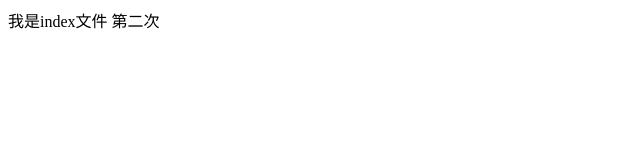
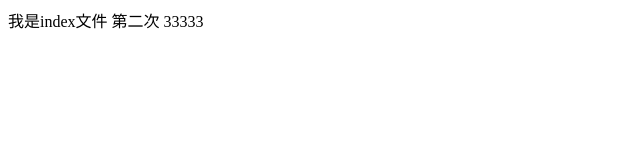
Before and after one commit to xie-zhaoyang/git-demo, a plain HTML site: page index.html in a window 1280 px wide. Shown: the full height of the page, 0-640 px from the left. Drawn offline with Linux system fonts and the light colour scheme.

Commit message:
A程序员第三次提交

```diff
--- a/index.html
+++ b/index.html
@@ -8,7 +8,7 @@
 </head>
 
 <body>
-    我是index文件 第二次
+    我是index文件 第二次 33333
 </body>
 
 </html>
```
